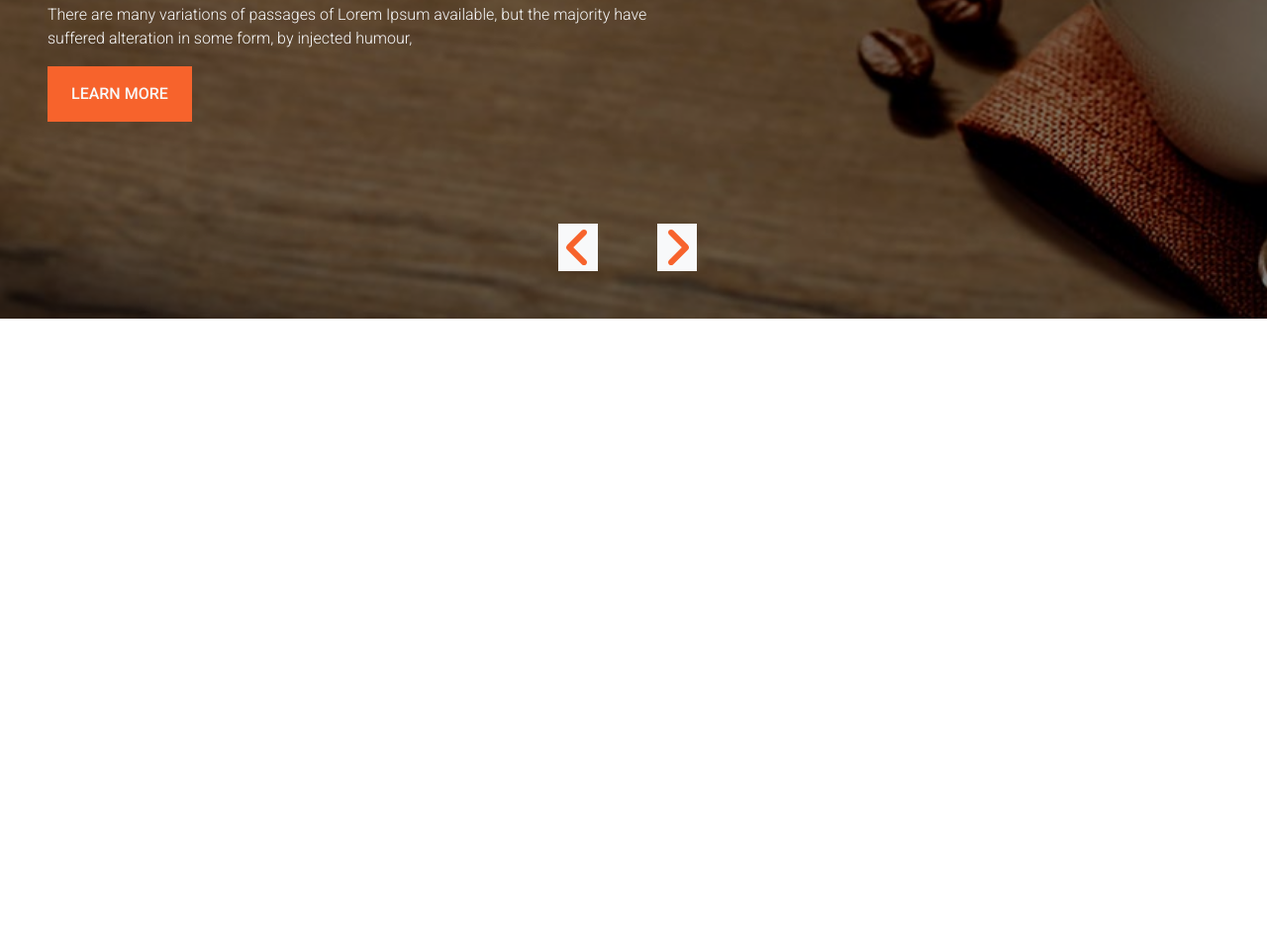
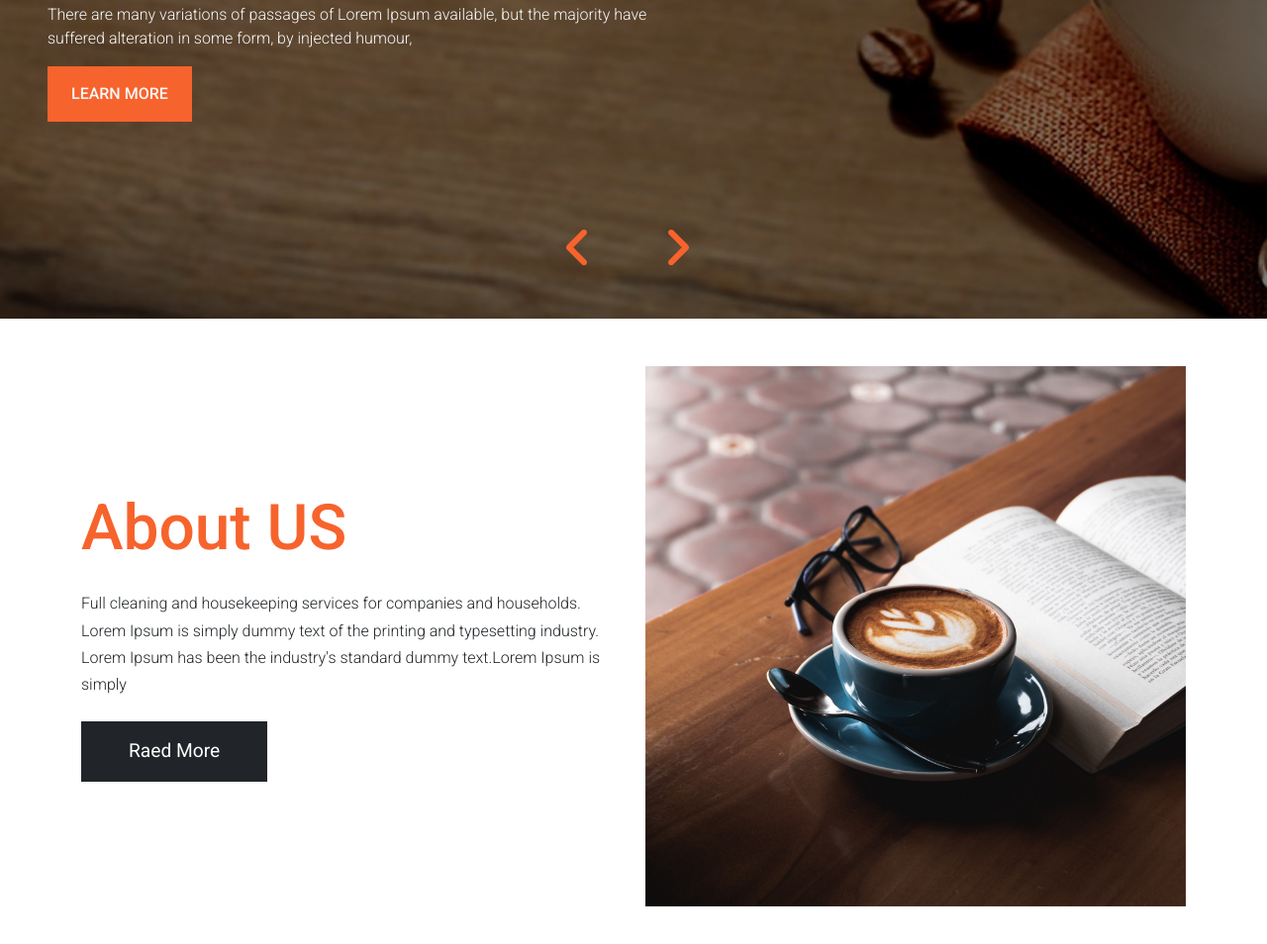
Before and after one commit to Aya-kaddoura/Bootstrap-project, a plain HTML site: page index.html in a window 1280 px wide. Shown: the part 478-1432 px from the top of the page at 99% size. Before the commit the page ends 800 px from the top, so only its background shows below. Drawn offline with Linux system fonts and the light colour scheme.

Commit message:
Create About US Seaction

```diff
--- a/css/bondi.css
+++ b/css/bondi.css
@@ -56,6 +56,29 @@ body{
     opacity: 1;
     width: 40px;
     font-size: 3em;
+    background-color: transparent;
 }
 
  /* End Landing Section  */
+
+
+ /* Start About Us Section */
+
+    .about-us h1{
+        color: var(--main-color);
+    }
+
+    .about-us p{
+        line-height: 1.7em
+    }
+
+    .about-us button{
+        border-radius: 0;
+        font-size: 1.2em;
+    }
+
+    .about-us button:hover{
+        background-color: var(--main-color);
+    }
+
+ /* End About Us Section */
--- a/index.html
+++ b/index.html
@@ -42,7 +42,6 @@
 
     <!-- Start Landing Section -->
 
-    <!-- End Landing Section -->
     <div class="landing position-relative text-light">
         <div class="overlay position-absolute w-100 h-100 top-0 bg-black opacity-50"></div>
         <div id="carouselExample" class="carousel slide w-100 h-100 d-flex align-items-center">
@@ -50,28 +49,49 @@
                 <div class="carousel-item active w-100">
                     <h1 class="fw-light display-1">Outstanding</h1>
                     <h1 class="fw-light display-1" style="color: var(--main-color);">Coffee Shop</h1>
-                        <p class="fw-light">There are many variations of passages of Lorem Ipsum available, but the majority have suffered alteration in some form, by injected humour,</p>
+                    <p class="fw-light">There are many variations of passages of Lorem Ipsum available, but the majority
+                        have suffered alteration in some form, by injected humour,</p>
                     <button href="#" class="px-4 py-3 btn border-0 fw-medium text-light">LEARN MORE</button>
                 </div>
                 <div class="carousel-item w-100">
                     <h1 class="fw-light display-1">Outstanding</h1>
                     <h1 class="fw-light display-1" style="color: var(--main-color);">Coffee Shop</h1>
-                        <p class="fw-light">There are many variations of passages of Lorem Ipsum available, but the majority have suffered alteration in some form, by injected humour,</p>
+                    <p class="fw-light">There are many variations of passages of Lorem Ipsum available, but the majority
+                        have suffered alteration in some form, by injected humour,</p>
                     <button href="#" class="px-4 py-3 btn border-0 fw-medium text-light">LEARN MORE</button>
                 </div>
             </div>
             <div class="d-flex w-100">
-                    <button class="carousel-control-prev align-self-end bg-light mb-5" style="color: var(--main-color);" type="button" data-bs-target="#carouselExample"
-                        data-bs-slide="prev">
+                <button class="carousel-control-prev align-self-end mb-5" style="color: var(--main-color);"
+                    type="button" data-bs-target="#carouselExample" data-bs-slide="prev">
                     <i class="fa-solid fa-angle-left"></i>
                 </button>
-                    <button class="carousel-control-next align-self-end bg-light mb-5" style="color: var(--main-color);" type="button" data-bs-target="#carouselExample"
-                        data-bs-slide="next">
+                <button class="carousel-control-next align-self-end mb-5" style="color: var(--main-color);"
+                    type="button" data-bs-target="#carouselExample" data-bs-slide="next">
                     <i class="fa-solid fa-angle-right"></i>
                 </button>
             </div>
         </div>
     </div>
+    <!-- End Landing Section -->
+
+    <!-- Start About Us Section -->
+    <div class="about-us">
+        <div class="container my-5">
+            <div class="row align-items-center">
+                <div class="col-6">
+                    <h1 class="display-3 fw-medium">About US</h1>
+                    <p class="my-4 fw-light">Full cleaning and housekeeping services for companies and households. <br> Lorem Ipsum is simply dummy text of the printing and typesetting industry. Lorem Ipsum has been the industry's standard dummy text.Lorem Ipsum is simply</p>
+                    <button class="btn btn-dark py-3 px-5 border-0">Raed More</button>
+                </div>
+                <div class="col-6">
+                    <img class="w-100" src="images/about-img.png" alt="">
+                </div>
+            </div>
+        </div>
+    </div>
+    <!-- End About Us Section -->
+
 
 
 
```
Also changed, not shown: images/about-img.png (added). Lines whose indentation alone changed are shown as unchanged.
